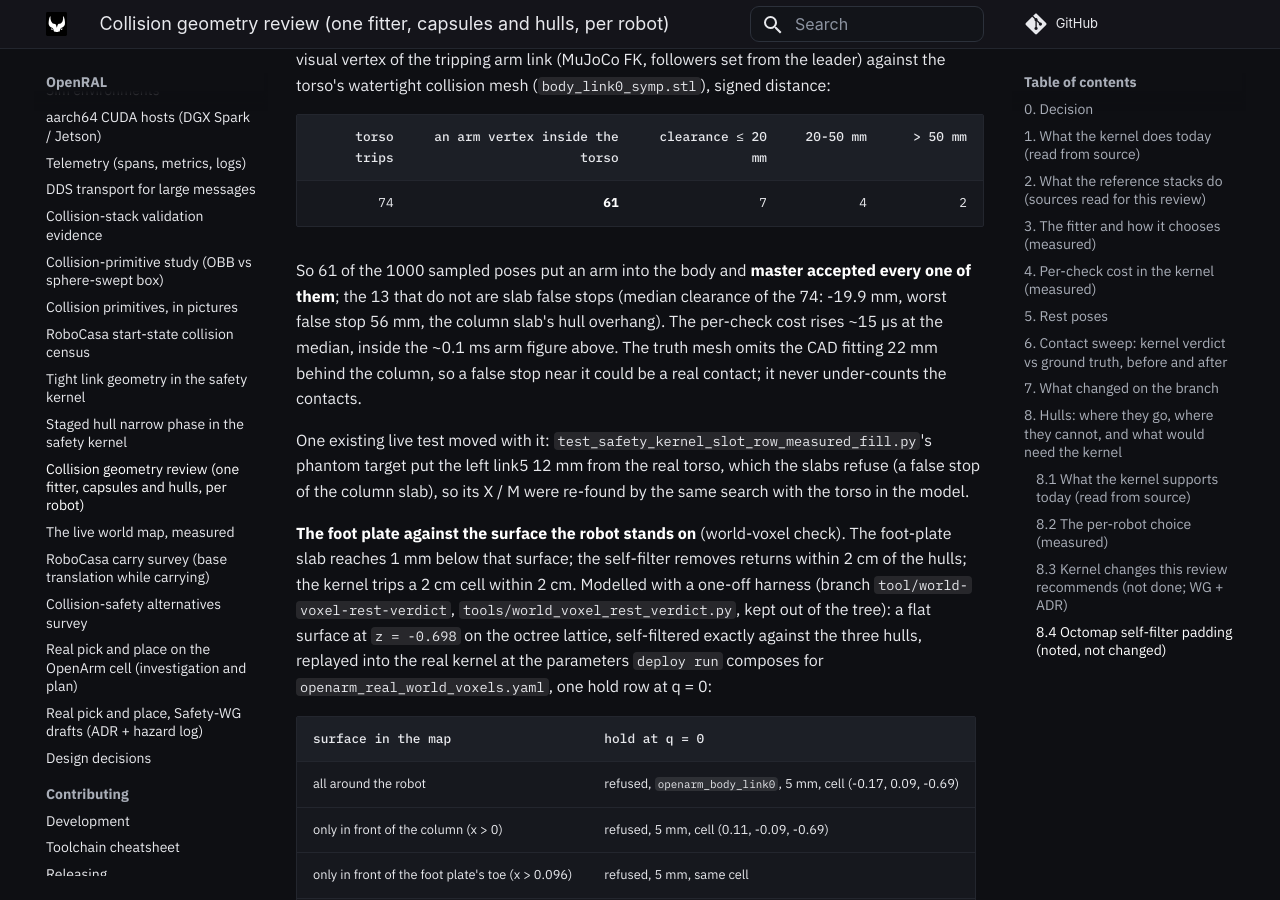
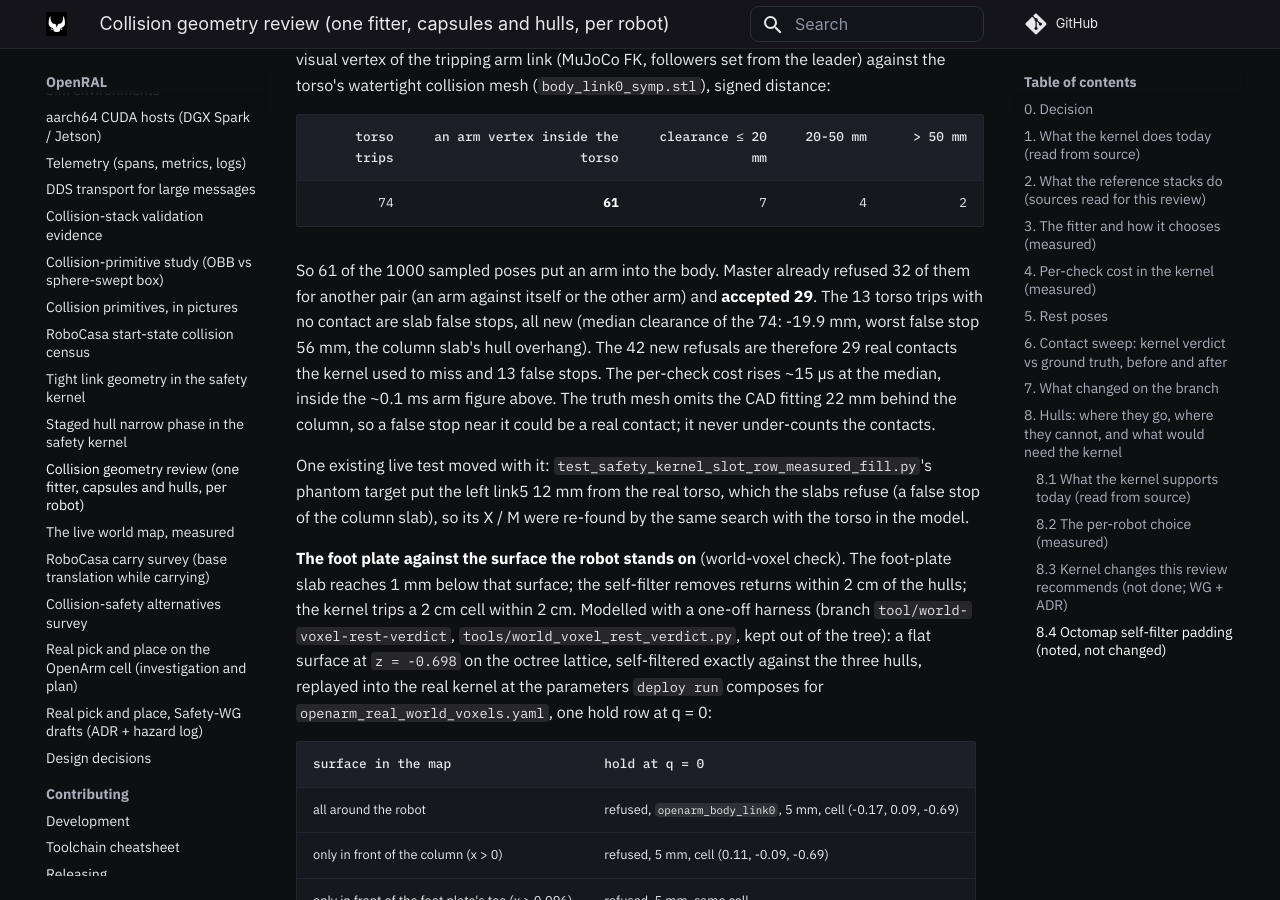
Before and after one commit to OpenRAL/openral, an MkDocs documentation site: the page built from docs/reference/collision-geometry-review.md, in a window 1280 px wide and 900 px high, scrolled down 19573 px. Built offline with MkDocs 1.6.1 and Material for MkDocs 9.7.7, drawn with Linux system fonts in a browser that asks for light colours; comment, search, counter and statistics services are not loaded.

Commit message:
fix(docs): 29 of the 61 sampled torso contacts were new, and the slab overhangs are 38-68 mm
The README and review doc 11.1 said all 61 torso contacts in the 1000-pose
sample were poses master accepted. Against master's per-pose verdicts on the
same poses, master already refused 32 of them for another pair and accepted
29; the 42 new refusals are those 29 real contacts plus 13 slab false stops.
The README also said the slabs hold the mesh "within 50-60 mm"; their hull
overhangs are 37.6 / 68.1 / 41.4 mm. Both flagged by CodeRabbit.

Co-Authored-By: Claude Opus 5.5 <noreply@anthropic.com>
Signed-off-by: Adrian <adrianllopart@gmail.com>

```diff
--- a/docs/reference/collision-geometry-review.md
+++ b/docs/reference/collision-geometry-review.md
@@ -595,9 +595,11 @@ torso's watertight collision mesh (`body_link0_symp.stl`), signed distance:
 |---:|---:|---:|---:|---:|
 | 74 | **61** | 7 | 4 | 2 |
 
-So 61 of the 1000 sampled poses put an arm into the body and **master accepted every one of them**;
-the 13 that do not are slab false stops (median clearance of the 74: -19.9 mm, worst false stop
-56 mm, the column slab's hull overhang). The per-check cost rises ~15 µs at the median, inside the
+So 61 of the 1000 sampled poses put an arm into the body. Master already refused 32 of them for
+another pair (an arm against itself or the other arm) and **accepted 29**. The 13 torso trips with
+no contact are slab false stops, all new (median clearance of the 74: -19.9 mm, worst false stop
+56 mm, the column slab's hull overhang). The 42 new refusals are therefore 29 real contacts the
+kernel used to miss and 13 false stops. The per-check cost rises ~15 µs at the median, inside the
 ~0.1 ms arm figure above. The truth mesh omits the CAD fitting 22 mm behind the column, so a false
 stop near it could be a real contact; it never under-counts the contacts.
 
```
Also changed, not shown: robots/openarm/README.md (+5 -5 lines).
